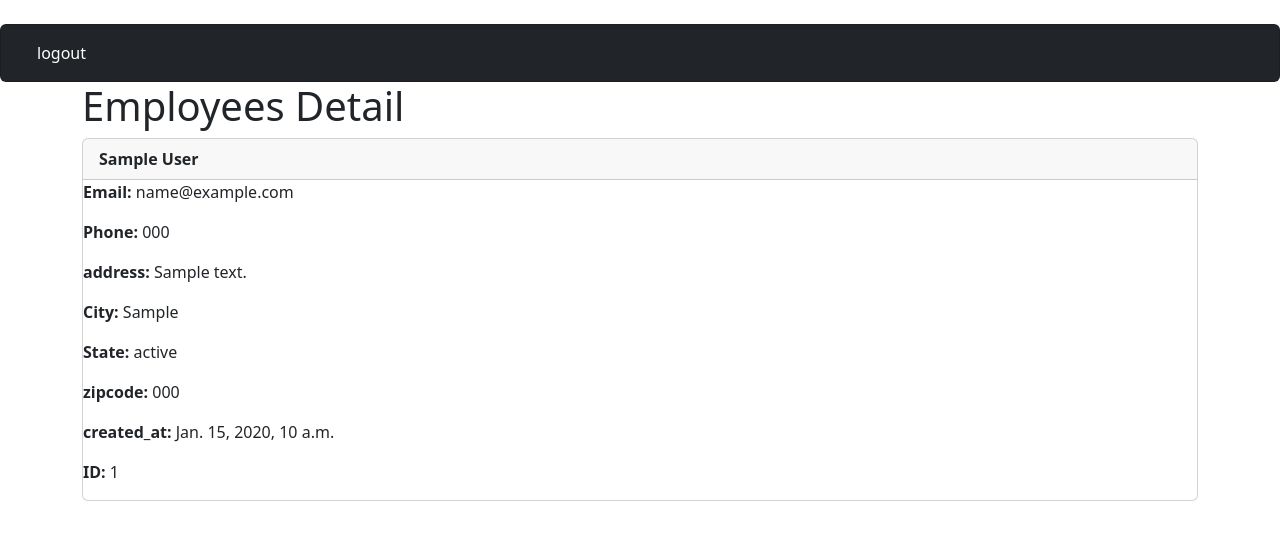
After one commit to Dev-Ai11/HRMSYSTEM, a Django app: page /show_record/1 in a window 1280 px wide. The commit adds this page. Shown: the top 540 px of the page. Run offline with Django 5.2, Linux system fonts and the light colour scheme; a user stored in the database is signed in; tables that the repository leaves empty hold one stand-in row (values such as "Sample post").

Commit message:
add employee show page

```diff
--- a/website/models.py
+++ b/website/models.py
@@ -13,3 +13,7 @@ class Record(models.Model):
 	city =  models.CharField(max_length=50)
 	state =  models.CharField(max_length=50)
 	zipcode =  models.CharField(max_length=20)
+
+
+	def __str__(self):
+	 return f"{self.first_name} {self.last_name}"
--- /dev/null
+++ b/website/templates/show_record.html
@@ -0,0 +1,34 @@
+{% extends "base.html" %}
+
+{% block content %}
+
+
+
+<h1>Employees Detail</h1>
+
+<div class="card"> <div class="card-header"><strong>{{ show_record.first_name }}
+{{ show_record.last_name }} </strong></div>
+
+<p><strong>Email:</strong> {{ show_record.email }}</p>
+<p><strong>Phone:</strong> {{ show_record.phone }}</p>
+<p><strong>address:</strong> {{ show_record.address }}</p>
+<p><strong>City:</strong> {{ show_record.city }}</p>
+<p><strong>State:</strong> {{ show_record.state }}</p>
+<p><strong>zipcode:</strong> {{ show_record.zipcode }}</p>
+<p><strong>created_at:</strong> {{ show_record.created_at }}</p>
+<p><strong>ID:</strong> {{ show_record.id }}</p>
+
+
+</div>
+
+
+
+
+
+
+
+
+
+
+
+{% endblock content %}
--- a/website/urls.py
+++ b/website/urls.py
@@ -6,5 +6,5 @@ urlpatterns = [
     path("", views.home, name="home"),
     path("logout/", views.logout_user, name="logout"),
     path("register/", views.register_user, name="register"),
-    path("add_employees/", views.add_employees, name="add_employees"),
+    path('show_record/<int:pk>', views.show_record, name="record"),
 ]
--- a/website/views.py
+++ b/website/views.py
@@ -53,5 +53,12 @@ def register_user(request):
         form = SignUpForm()
         return render (request, 'register.html', {'form':form})
 
-def add_employees(request):
-    return render(request, 'add_employees.html')
+def show_record(request,pk):
+    if request.user.is_authenticated:
+        # look up records
+        show_record = Record.objects.get(id=pk)
+
+        return render(request, "show_record.html", {"show_record": show_record})
+    else:
+        messages.success(request, "you must logged in")
+        return redirect('home')
```
Also changed, not shown: website/form.py (+7 -0 lines), website/templates/Add_Employees.html (deleted, +0 -15 lines), website/templates/home.html (+9 -5 lines).
